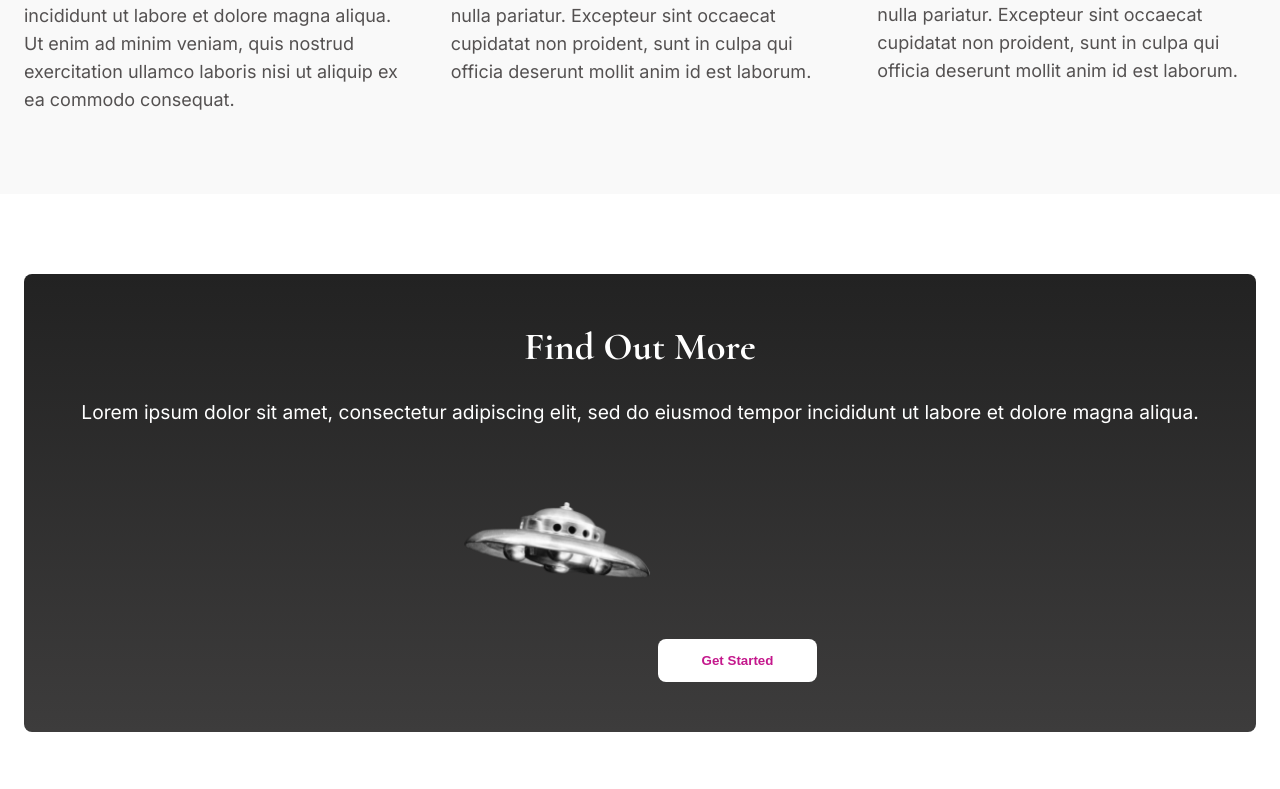
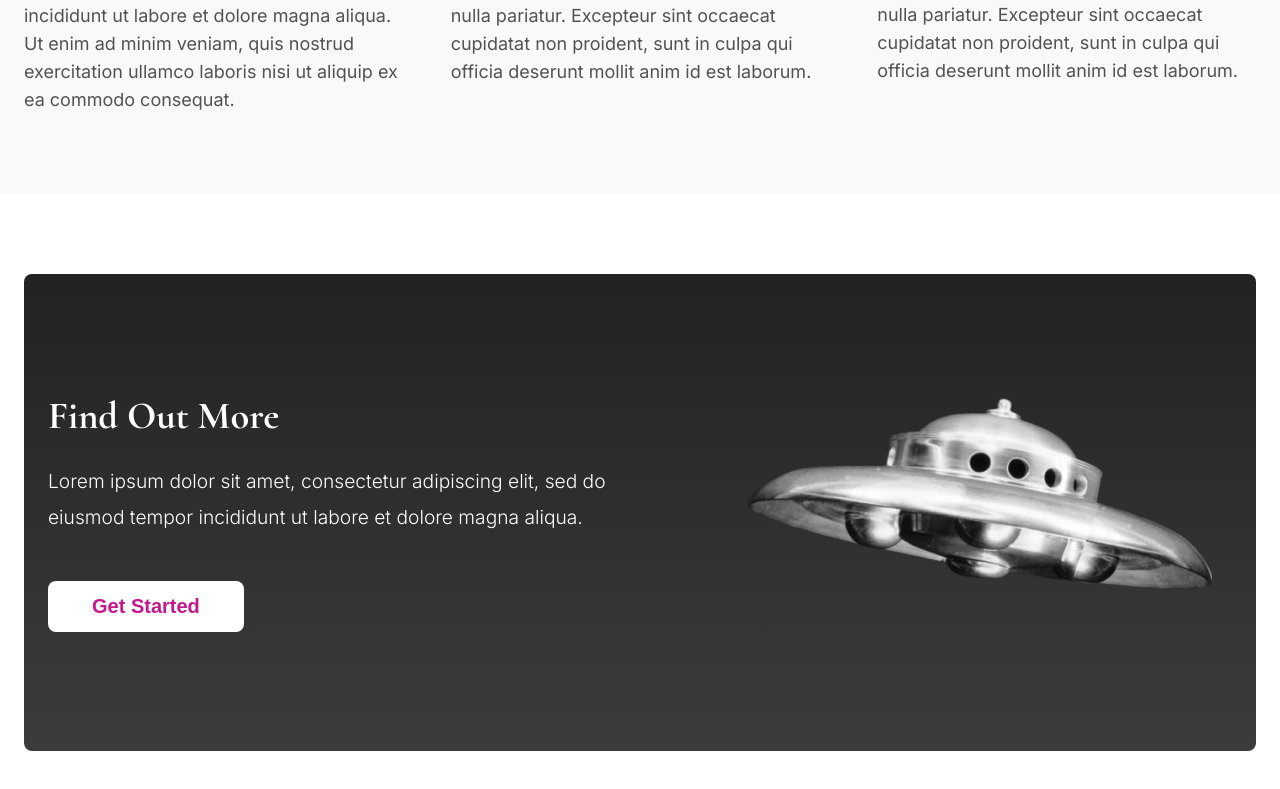
Before and after one commit to KunalP99/six-adepts-pma, a Next.js app: page / in a window 1280 px wide. Shown: the part 2182-2971 px from the top of the page. Built offline with nearby package versions, Linux system fonts and the light colour scheme.

Commit message:
feat: make Find Out More section responsive

```diff
--- a/app/variables.scss
+++ b/app/variables.scss
@@ -67,6 +67,7 @@ $seconday-font-colour: #545151;
 
 @mixin secondary-btn {
   font-weight: 600;
+  font-size: 20px;
   border: none;
   background: white;
   color: $primary-colour;
--- a/components/Home/03_Find Out More/FindOutMore.tsx
+++ b/components/Home/03_Find Out More/FindOutMore.tsx
@@ -6,15 +6,18 @@ const FindOutMore = () => {
   return (
     <section className={styles.container}>
       <div className={styles.card}>
-        <h1 className={cormorant.className}>Find Out More</h1>
-        <p>Lorem ipsum dolor sit amet, consectetur adipiscing elit, sed do eiusmod tempor incididunt ut labore et dolore magna aliqua.</p>
+        <div className={styles.content}>
+          <h1 className={cormorant.className}>Find Out More</h1>
+          <p>Lorem ipsum dolor sit amet, consectetur adipiscing elit, sed do eiusmod tempor incididunt ut labore et dolore magna aliqua.</p>
+          <button className={styles.button}>Get Started</button>
+        </div>
         <Image
           src={"/UFO.png"}
-          width={195}
-          height={95}
+          width={467}
+          height={192}
           alt="UFO"
         />
-        <button>Get Started</button>
+        <button className={styles.mobileButton}>Get Started</button>
       </div>
     </section>
   )
--- a/components/Home/03_Find Out More/find_out_more.module.scss
+++ b/components/Home/03_Find Out More/find_out_more.module.scss
@@ -5,6 +5,9 @@
     @include max-width-container;
 
     .card {
+      display: flex;
+      flex-direction: column;
+      align-items: center;
       background: linear-gradient(#222222, #3D3C3C);
       border-radius: 8px;
       text-align: center;
@@ -16,16 +19,74 @@
       }
 
       p {
-        @include text(400, 20px);
+        @include text(300, 20px);
         padding: 0px 24px;
       }
 
       img {
+        width: 100%;
+        max-width: 300px;
+        height: auto;
         margin: 70px 0px;
       }
 
       button {
         @include secondary-btn;
       }
+
+      .button {
+        display: none;
+      }
     }
   }
+
+  @media (min-width: 600px) {
+    .container {
+      .card {
+        flex-direction: row;
+        justify-content: space-between;
+        gap: 20px;
+        text-align: left;
+        padding: 50px 24px;
+
+        .content {
+          max-width: 600px;
+        }
+
+        p {
+          padding-left: 0px;
+        }
+
+        .button {
+          display: block;
+          margin-top: 46px;
+        }
+
+        .mobileButton {
+          display: none;
+        }
+      }
+    }
+  }
+
+  @media (min-width: 800px) {
+    .container {
+      .card {
+        img {
+          max-width: 487px;
+        }
+      }
+    }
+  }
+
+  @media (min-width: 1350px) {
+    .container {
+      .card {
+        padding: 54px 70px;
+
+        img {
+          margin: 0px;
+        }
+      }
+    }
+  }
```
Also changed, not shown: public/UFO.png.
